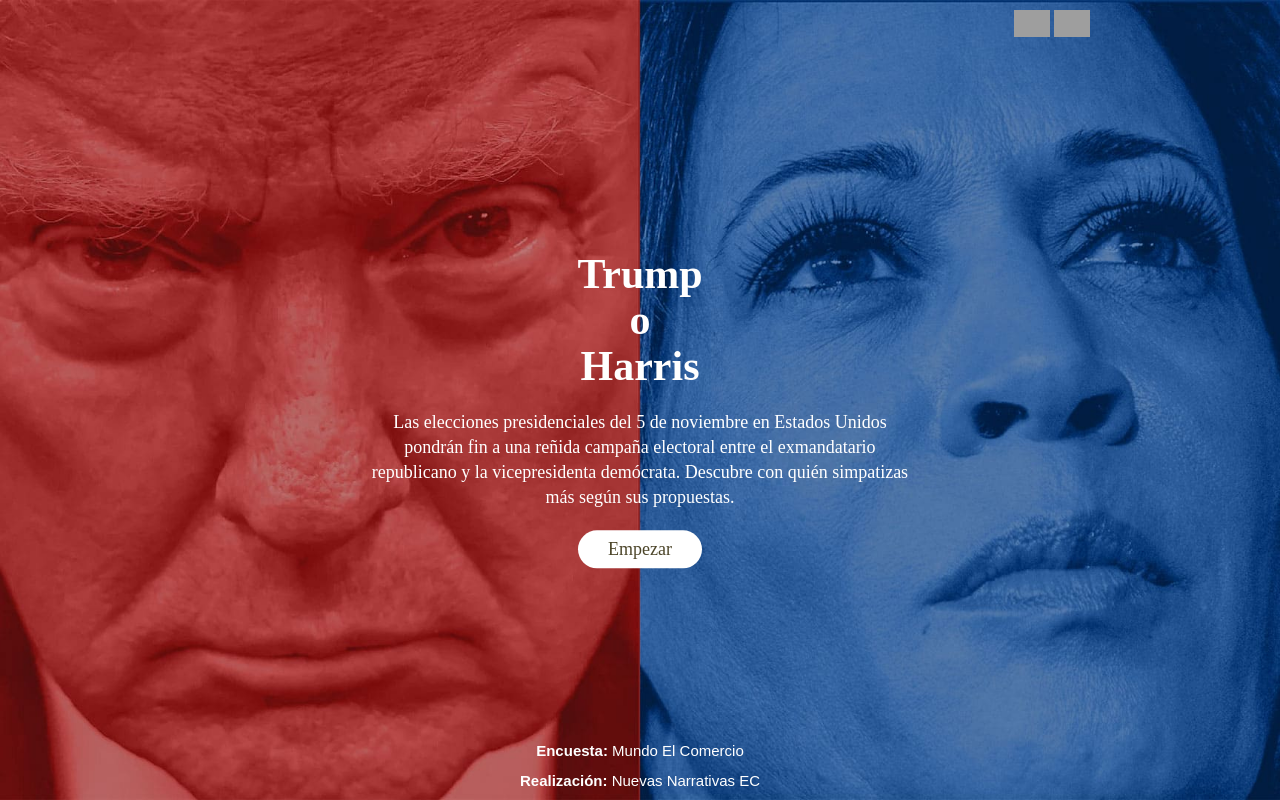
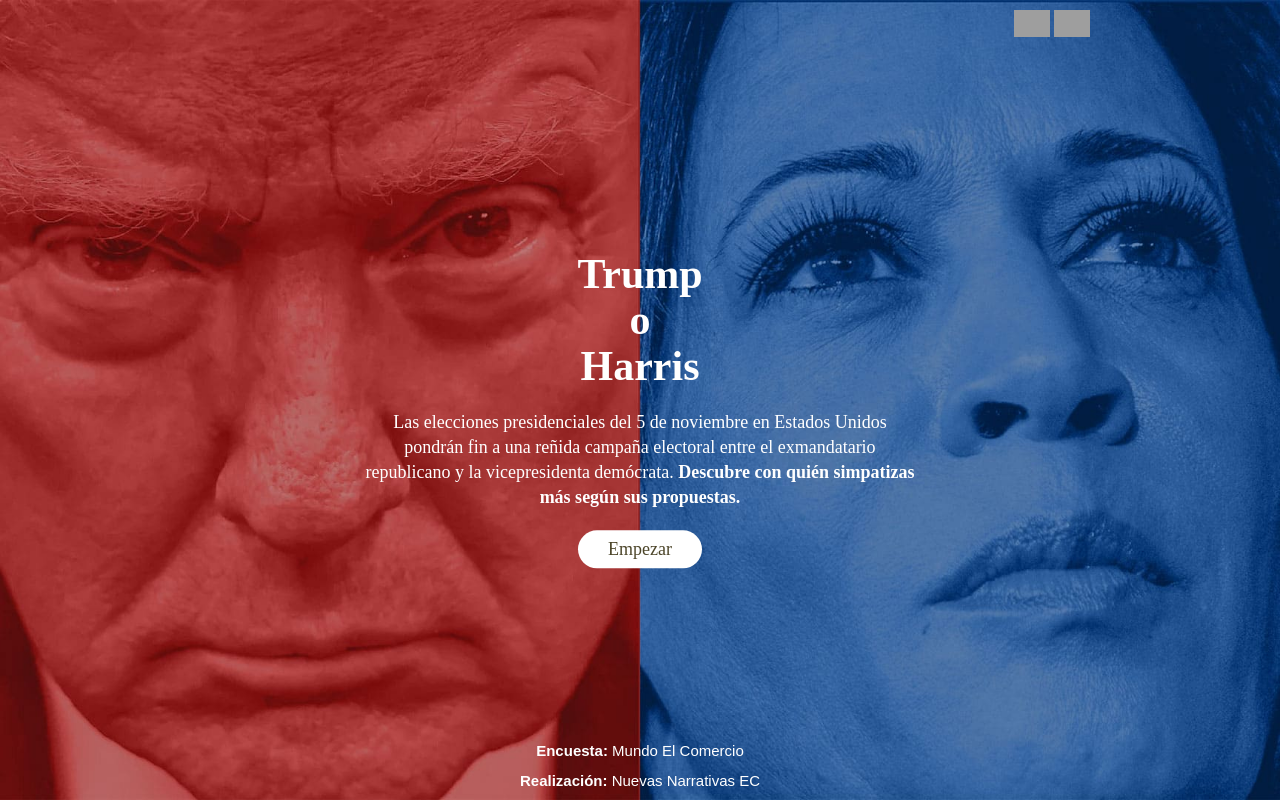
Before and after one commit to nuevasnarrativasec/trivia-trump-harris, a plain HTML site: page index.html in a window 1280 px wide. Drawn offline with nearby package versions, Linux system fonts and the light colour scheme; grey boxes are pictures that could not be loaded.

Commit message:
nueva bajada bold

```diff
--- a/index.html
+++ b/index.html
@@ -70,7 +70,7 @@
                 Harris
             </h1>
             <p>
-                Las elecciones presidenciales del 5 de noviembre en Estados Unidos pondrán fin a una reñida campaña electoral entre el exmandatario republicano y la vicepresidenta demócrata. Descubre con quién simpatizas más según sus propuestas.
+                Las elecciones presidenciales del 5 de noviembre en Estados Unidos pondrán fin a una reñida campaña electoral entre el exmandatario republicano y la vicepresidenta demócrata. <span>Descubre con quién simpatizas más según sus propuestas.</span>
             </p>
             <button onclick="startQuiz()">Empezar</button>
         </div>
```
